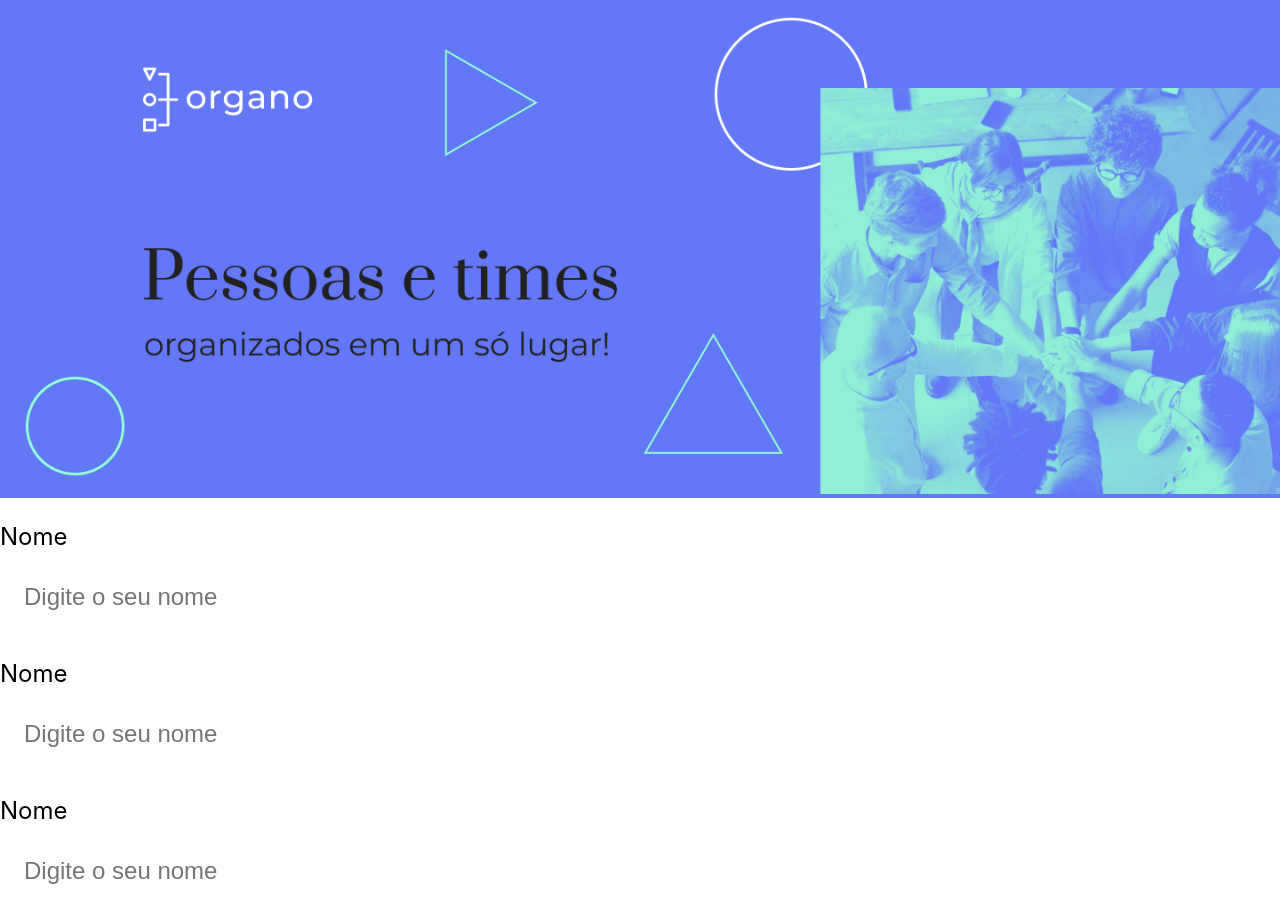
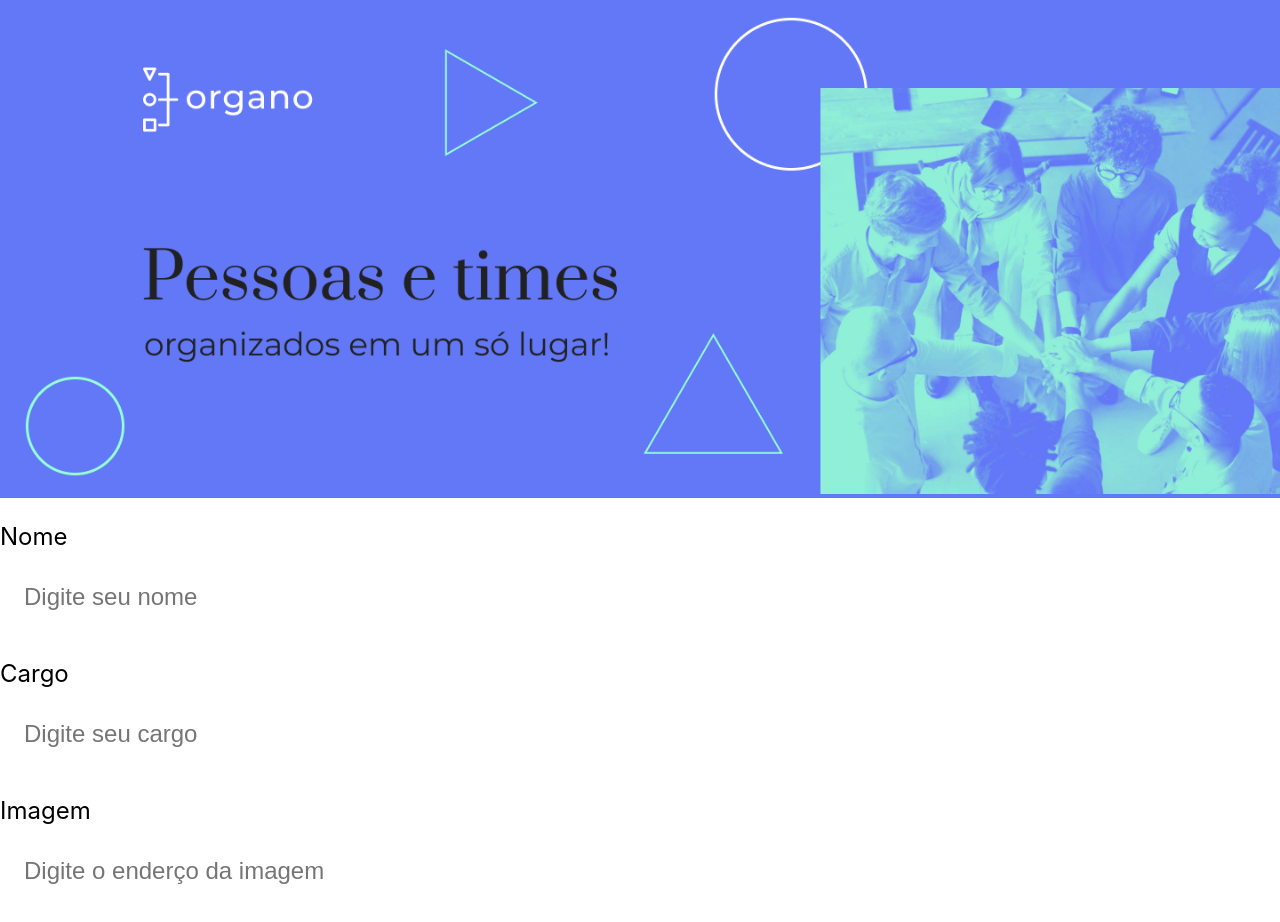
Before and after one commit to MeirellesBrito/Alura_React_JavaScript_2023, a JavaScript app in the folder organo/: page / in a window 1280 px wide. Shown: the top 922 px of the page. Built offline with nearby package versions, Linux system fonts and the light colour scheme; the HTML template or start-up script is replaced by a standard one.

Commit message:
2º Passo | criacado Parâmetros de componente

```diff
--- a/organo/src/App.js
+++ b/organo/src/App.js
@@ -6,9 +6,9 @@
   return (
     <div className="App">
       <Banner />
-      <CampoTexto label="Nome"/>
-      <CampoTexto label="Cargo"/>
-      <CampoTexto label="Imagem"/>
+      <CampoTexto label="Nome" placeholder="Digite seu nome"/>
+      <CampoTexto label="Cargo" placeholder="Digite seu cargo"/>
+      <CampoTexto label="Imagem" placeholder="Digite o enderço da imagem"/>
 
     </div>
   );
--- a/organo/src/componentes/CampoTexto/index.js
+++ b/organo/src/componentes/CampoTexto/index.js
@@ -1,10 +1,12 @@
 import './CampoTexto.css'
 
-const CampoTexto = () => {
+const CampoTexto = (props) => {
     return (
         <div className="campo-testo">
-            <label>Nome</label>
-            <input placeholder='Digite o seu nome'/>
+            <label>
+                {props.label}
+            </label>
+            <input placeholder={props.placeholder}/>
         </div>
     )
 }
```
